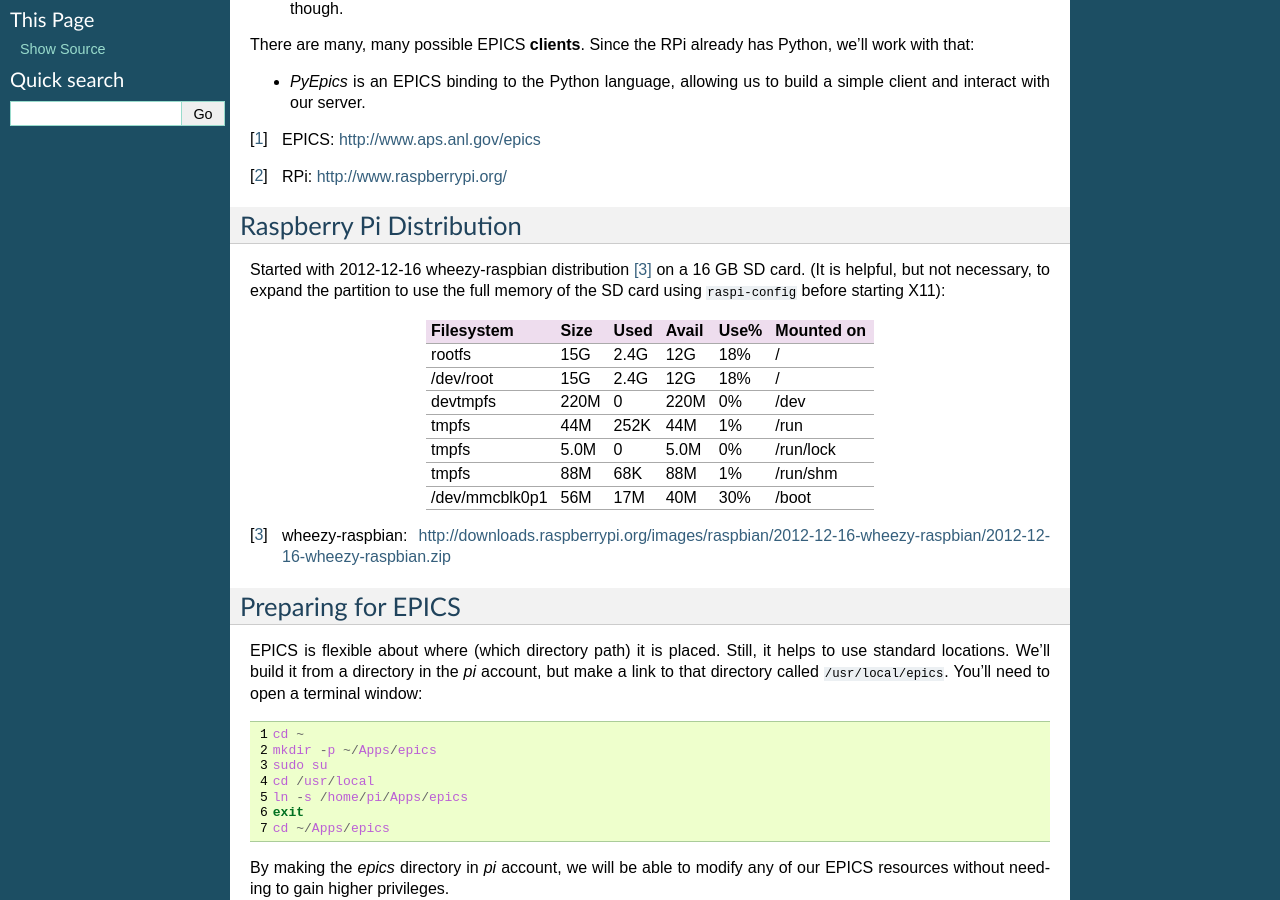
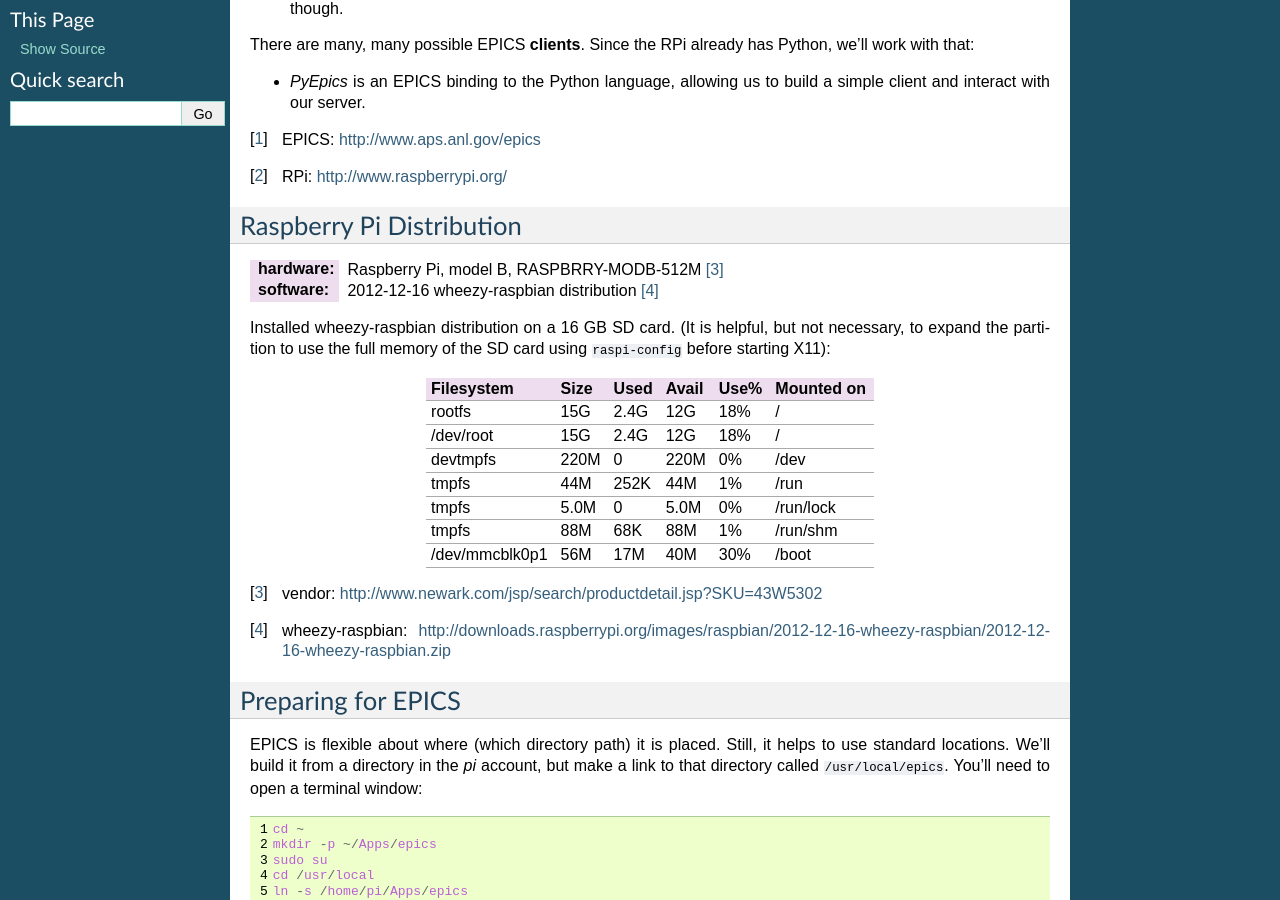
Before and after one commit to prjemian/epicspi, a Sphinx documentation site: the page built from doc/epicspi/source/index.rst, in a window 1280 px wide and 900 px high, scrolled down 541 px. Built offline with Sphinx 7.4.7, drawn with Linux system fonts in a browser that asks for light colours.

Commit message:
hardware references
git-svn-id: http://svn.jemian.org/svn/regitte/EPICS@1874 4ca16b70-4e1b-0410-88e2-31485261bf7f

```diff
--- a/doc/epicspi/source/index.rst
+++ b/doc/epicspi/source/index.rst
@@ -59,7 +56,10 @@ Since the RPi already has Python, we'll work with that:
 Raspberry Pi Distribution
 ========================================
 
-Started with 2012-12-16 wheezy-raspbian distribution [#]_ on a 16 GB SD card.
+:hardware: Raspberry Pi, model B, RASPBRRY-MODB-512M [#]_
+:software: 2012-12-16 wheezy-raspbian distribution [#]_
+
+Installed wheezy-raspbian distribution on a 16 GB SD card.
 (It is helpful, but not necessary, to expand the
 partition to use the full memory of the SD card
 using ``raspi-config`` before starting X11):
@@ -76,6 +76,7 @@ tmpfs            88M   68K   88M   1% /run/shm
 /dev/mmcblk0p1   56M   17M   40M  30% /boot
 =============== ====  ==== ===== ==== =======================
 
+.. [#] vendor: http://www.newark.com/jsp/search/productdetail.jsp?SKU=43W5302
 .. [#] wheezy-raspbian: http://downloads.raspberrypi.org/images/raspbian/2012-12-16-wheezy-raspbian/2012-12-16-wheezy-raspbian.zip
 
 .. _Preparing for EPICS:
```
Also changed, not shown: other parts of doc/epicspi/source/index.rst (+1 -4 lines).
